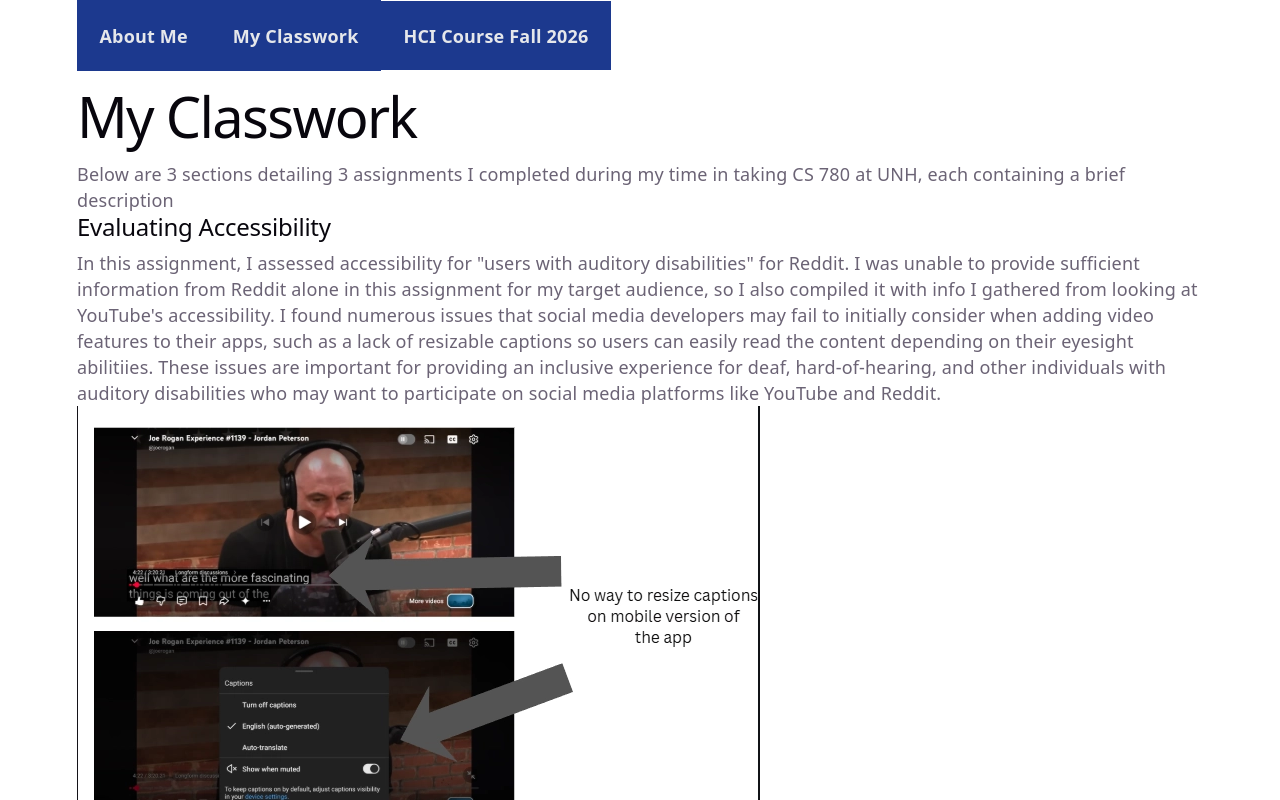
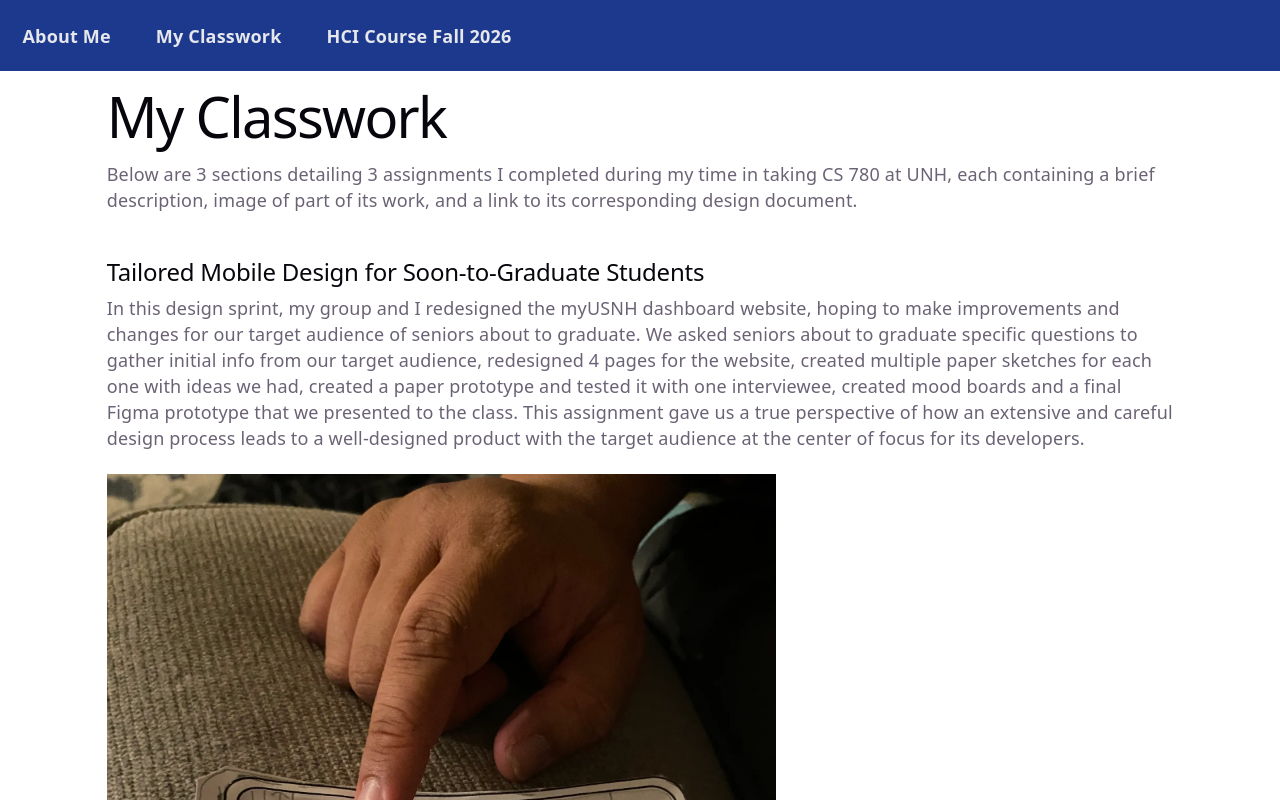
Before and after one commit to Velocities/cs780-portfolio, a React (Vite) app: page / in a window 1280 px wide. Both pictures are taken after a click on the button "My Classwork". Shown: the top 800 px of the page. Built offline with nearby package versions, Linux system fonts and the light colour scheme.

Commit message:
add: remaining creative content necessary for final portfolio submission

```diff
--- a/src/AboutMe.jsx
+++ b/src/AboutMe.jsx
@@ -2,17 +2,17 @@
 
 export function AboutMe() {
     return (
-        <>
+        <section className="w-5/6">
             <h1>About Me</h1>
             <p>
                 I'm Cameron Green, a software engineer completing a Computer Science major
-                at the <a href="https://www.unh.edu" target="_blank" className='text-blue-400'>University of New Hampshire</a>.
+                at the <a href="https://www.unh.edu" target='_blank' className='text-blue-400 underline hover:text-blue-200'>University of New Hampshire</a>.
                 Becoming a successful software engineer is a goal I strive to achieve in my career,
                 which requires that I become knowledgable on standards and good practices surrounding
                 user experiences and accessibility. On this webpage, I describe these various standards
                 and good practices that I learned from assignments during my time in CS 780 Human-Computer
                 Interaction at UNH.
             </p>
-        </>
+        </section>
     );
 }
--- a/src/App.jsx
+++ b/src/App.jsx
@@ -1,4 +1,4 @@
-import { useState } from 'react'
+import { useState, useEffect } from 'react'
 // import reactLogo from './assets/react.svg'
 // import viteLogo from './assets/vite.svg'
 // import heroImg from './assets/hero.png'
@@ -10,10 +10,14 @@
 function App() {
   const [selectedSectionToView, setSelectedSectionToView] = useState(0)
 
+  useEffect(() => {
+    document.title = "Cameron Green CS 780 Final Portfolio"
+  }, []);
+
   return (
     <>
       {/* These are merely contextual/local navigational links */}
-      <nav className="sticky top-0">
+      <nav className="sticky top-0 w-full bg-blue-900">
         <PaddedButton onClick={() => setSelectedSectionToView(0)}>About Me</PaddedButton>
         <PaddedButton onClick={() => setSelectedSectionToView(1)}>My Classwork</PaddedButton>
         <PaddedLink href="https://courses.unh.edu/class/202610/15692" target='_blank'>
@@ -21,7 +25,7 @@
         </PaddedLink>
       </nav>
 
-      <main>
+      <main className='w-full flex justify-center'>
         {selectedSectionToView === 0 ? (
           <AboutMe />
         ) : (
--- a/src/MyClasswork.jsx
+++ b/src/MyClasswork.jsx
@@ -1,20 +1,72 @@
 import NonresizableCaptions from './assets/nonresizable_captions.png';
+import DS3CalendarTestPage from './assets/ds3_calendartestpage.png';
+import GestureIdeation from './assets/gesture_ideation.png';
 
 export function MyClasswork() {
     return (
-        <>
-            <section>
+        <section className='w-5/6'>
+            <section className='mb-10'>
                 <h1>My Classwork</h1>
                 <p>
                     Below are 3 sections detailing 3 assignments I completed during my time in taking CS 780 at UNH, each
-                    containing a brief description
+                    containing a brief description, image of part of its work, and a link to its corresponding design document.
+                </p>
+            </section>
+
+            <section className='mb-10'>
+                <h2>Tailored Mobile Design for Soon-to-Graduate Students</h2>
+                <p>
+                    In this design sprint, my group and I redesigned the myUSNH dashboard website, hoping to make improvements
+                    and changes for our target audience of seniors about to graduate. We asked seniors about to graduate specific
+                    questions to gather initial info from our target audience, redesigned 4 pages for the website, created multiple
+                    paper sketches for each one with ideas we had, created a paper prototype and tested it with one interviewee,
+                    created mood boards and a final Figma prototype that we presented to the class. This assignment gave us a true
+                    perspective of how an extensive and careful design process leads to a well-designed product with the target
+                    audience at the center of focus for its developers.
+                </p>
+                <figure className='mt-5 mb-5'>
+                    <img src={DS3CalendarTestPage}
+                        alt="An interviewee tapping a button for a day on their calendar's week view"
+                        width='669'
+                        height='574'
+                    />
+                    <figcaption>An interviewee tapping a button for a day on their calendar's week view</figcaption>
+                </figure>
+                <p>
+                    <span className="font-semibold">Link to design document:</span> <a href="https://glass-petroleum-a1b.notion.site/Tailored-Mobile-Design-for-Soon-to-Graduate-Students-30de8c31011c80628038fa5c5c366591" target='_blank' className='text-blue-400 underline hover:text-blue-200'>Tailored Mobile Design for Soon-to-Graduate Students</a>
+                </p>
+            </section>
+
+            <section className='mb-10'>
+                <h2>Designing for Gestural Interaction</h2>
+                <p>
+                    In this design sprint, my group and I designed gestural interactions for Discord, a social media
+                    app and website. We gathered a list of applications to design gestural interactions as alternatives
+                    to their regular interaction methods like clicking and typing, then we decided on Discord and
+                    came up with ideas for gestures to design as alternative ways for existing interactions,
+                    did two 'Wizard-of-Oz' tests to simulate our ideas, then designed the software using an existing
+                    python library that provides hand recognition capabilities. This assignment showed an interesting way
+                    to design interactions that don't need to use the traditional keyboard and mouse or tapping on a touchscreen,
+                    providing both another method of accessibility for an existing app and also a more preferable one
+                    for people that may get tired of using those traditional interaction methods.
+                </p>
+                <figure className='mt-5 mb-5'>
+                    <img src={GestureIdeation}
+                        alt="Annotated sketches of thumbs up, thumbs down, and finger pointing toward screen gesture ideas for scroll up, scroll down and click actions to be used in Discord"
+                        width='1722'
+                        height='978'
+                    />
+                    <figcaption>Annotated sketches of thumbs up, thumbs down, and finger pointing toward screen gesture ideas for scroll up, scroll down and click actions to be used in Discord</figcaption>
+                </figure>
+                <p>
+                    <span className="font-semibold">Link to design document:</span> <a href="https://glass-petroleum-a1b.notion.site/Designing-for-Gestural-Interaction-313e8c31011c80aa8980eae076c01555" target='_blank' className='text-blue-400 underline hover:text-blue-200'>Designing for Gestural Interaction</a>
                 </p>
             </section>
 
             <section>
-                <h2>Evaluating Accessibility</h2>
+                <h2>Evaluating Accessibility - Accessibility Audit</h2>
                 <p>
-                    In this assignment, I assessed accessibility for "users with auditory disabilities" for Reddit.
+                    In this individual homework assignment, I assessed accessibility for "users with auditory disabilities" for Reddit.
                     I was unable to provide sufficient information from Reddit alone in this assignment for my target audience,
                     so I also compiled it with info I gathered from looking at YouTube's accessibility. I found numerous
                     issues that social media developers may fail to initially consider when adding video features to their
@@ -23,8 +75,18 @@
                     hard-of-hearing, and other individuals with auditory disabilities who may want to participate on
                     social media platforms like YouTube and Reddit.
                 </p>
-                <img src={NonresizableCaptions} alt="Annotated screenshots of YouTube mobile not providing resizing ability for captions"/>
+                <figure className='mt-5 mb-5'>
+                    <img src={NonresizableCaptions}
+                        alt="Annotated screenshots of YouTube mobile not providing resizing ability for captions"
+                        width='683'
+                        height='421'
+                    />
+                    <figcaption>Annotated screenshots of YouTube mobile not providing resizing ability for captions</figcaption>
+                </figure>
+                <p>
+                    <span className="font-semibold">Link to design document:</span> <a href="https://glass-petroleum-a1b.notion.site/Accessibility-Audit-328e8c31011c80579d75e6c9039c562f" target='_blank' className='text-blue-400 underline hover:text-blue-200'>Accessibility Audit</a>
+                </p>
             </section>
-        </>
+        </section>
     )
 }
--- a/src/index.css
+++ b/src/index.css
@@ -57,9 +57,7 @@
 }
 
 #root {
-  width: 1126px;
-  max-width: 100%;
-  margin: 0 auto;
+  width: 100%;
   min-height: 100svh;
   display: flex;
   flex-direction: column;
```
Also changed, not shown: src/assets/ds3_calendartestpage.png (added), src/assets/gesture_ideation.png (added).
